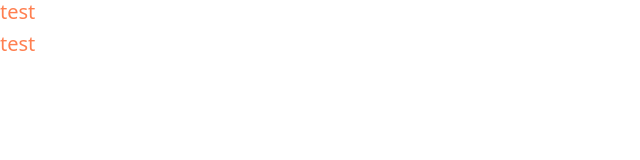
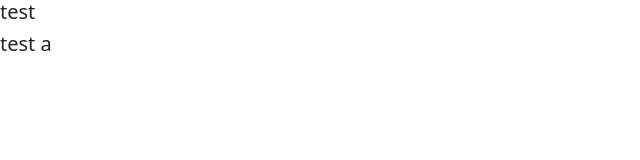
Before and after one commit to royal45mts/serius_building_web, a Next.js app: page / in a window 1280 px wide. Shown: the top 160 px of the page, without its empty margins (0-640 px from the left). Built offline with nearby package versions, Linux system fonts and the light colour scheme.

Commit message:
update : sass

```diff
--- a/components/Layout_satu.tsx
+++ b/components/layout_satu.tsx
@@ -2,5 +2,5 @@ import styles2 from "../styles/scss/test.module.scss";
 import type { AppProps } from "next/app";
 
 export default function layout_satu({ children, Test }: any) {
-  return <div className={styles2.container}>{children}</div>;
+  return <div>{children}</div>;
 }
--- a/pages/_offline.tsx
+++ b/pages/_offline.tsx
@@ -1,5 +1,5 @@
 import Head from "next/head";
-import Layout_satu from "~/components/Layout_satu";
+import Layout_satu from "~/components/layout_satu";
 import { AppProps } from "next/app";
 
 export default function _offline({ Component, pageProps }: AppProps) {
--- a/pages/index.tsx
+++ b/pages/index.tsx
@@ -3,7 +3,7 @@ import Head from "next/head";
 import Image from "next/image";
 import styles from "../styles/Home.module.scss";
 import type { AppProps } from "next/app";
-import Layout_satu from "../components/Layout_satu";
+import Layout_satu from "../components/layout_satu";
 import axios from "axios";
 const Home = ({ Component, pageProps }: AppProps) => {
   axios
@@ -46,7 +46,7 @@ const Home = ({ Component, pageProps }: AppProps) => {
     <div>
       <Layout_satu Test={<h5>aws</h5>}>
         <h5>test</h5>
-        <h5>test</h5>
+        <h5>test a</h5>
       </Layout_satu>
     </div>
   );
--- a/styles/scss/test.module.scss
+++ b/styles/scss/test.module.scss
@@ -1,4 +1,4 @@
-.container {
-  color: coral;
-  font-size: 20px;
-}
+//.container {
+//  color: coral;
+//  font-size: 20px;
+//}
```
